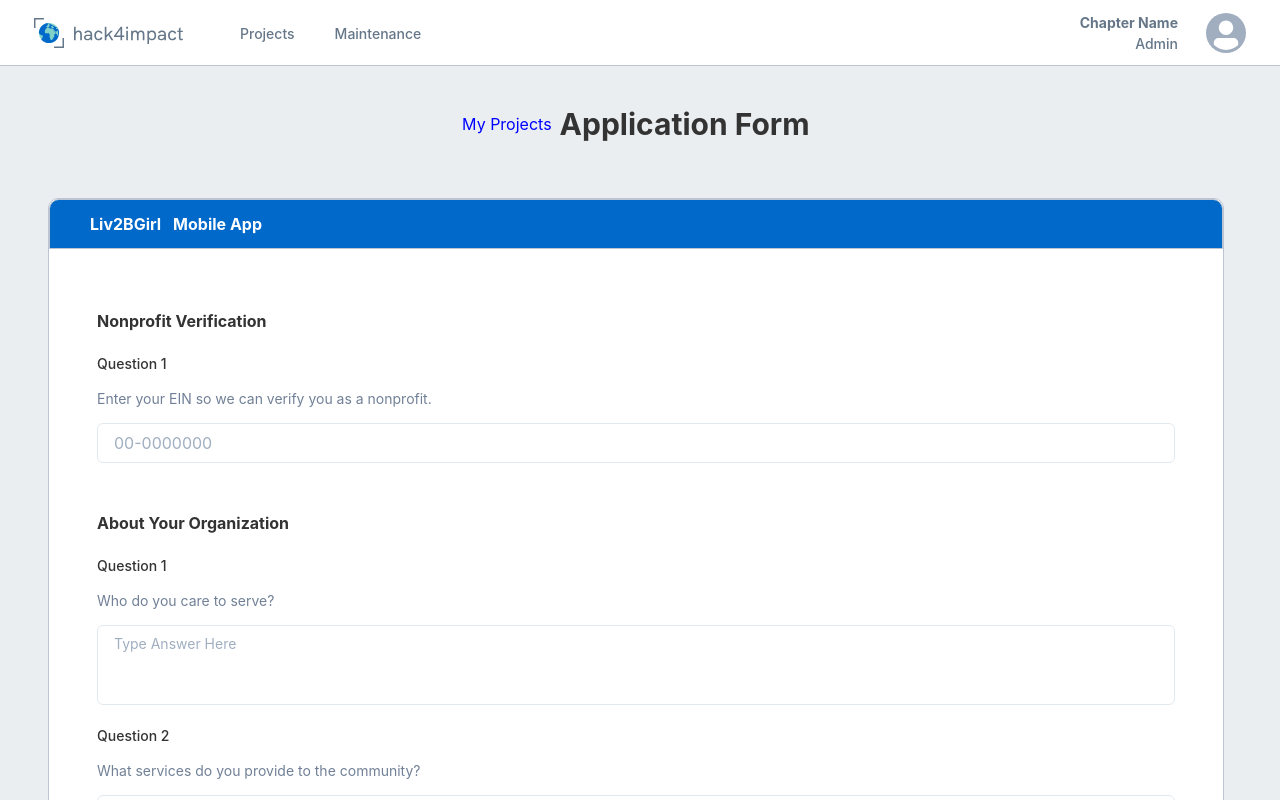
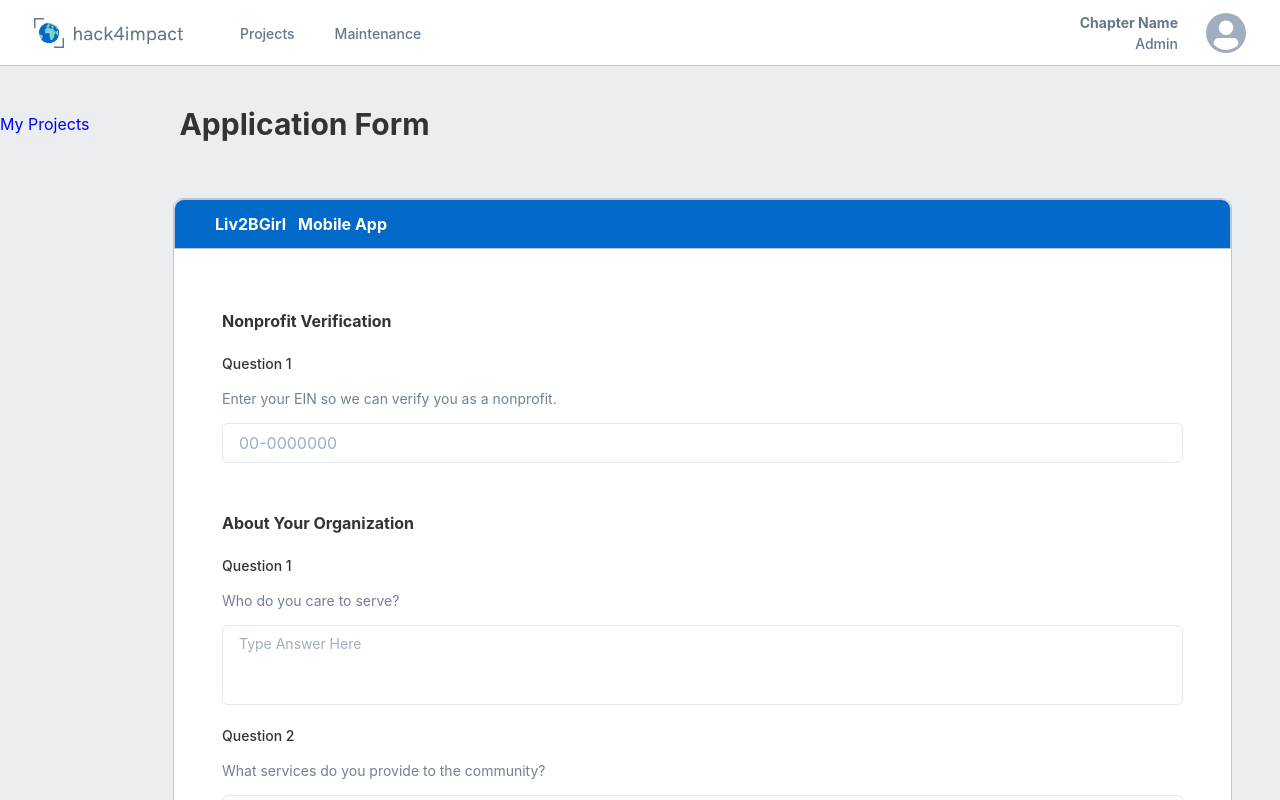
Before and after one commit to GTBitsOfGood/national-npp, a Next.js app: page /nonprofit/application in a window 1280 px wide. Built offline with nearby package versions, Linux system fonts and the light colour scheme.

Commit message:
Fixed Nonprofit app header

```diff
--- a/src/pages/nonprofit/application.tsx
+++ b/src/pages/nonprofit/application.tsx
@@ -6,14 +6,14 @@ import NonprofitInfoCard from "src/components/NonprofitInfoCard";
 function NonprofitApplicationPage() {
   return (
     <Flex height="100%" width="100%" marginTop={10}>
-      <VStack>
-        <HStack>
+      <VStack align="stretch" margin="auto">
+        <HStack spacing="90px">
           <Link color="blue" href="/chapter/projects">
             My Projects
           </Link>
           <Heading fontSize="3xl">Application Form</Heading>
         </HStack>
-        <Flex>
+        <Flex paddingLeft="125px">
           <ApplicationCard isRead={false} />
         </Flex>
       </VStack>
```
